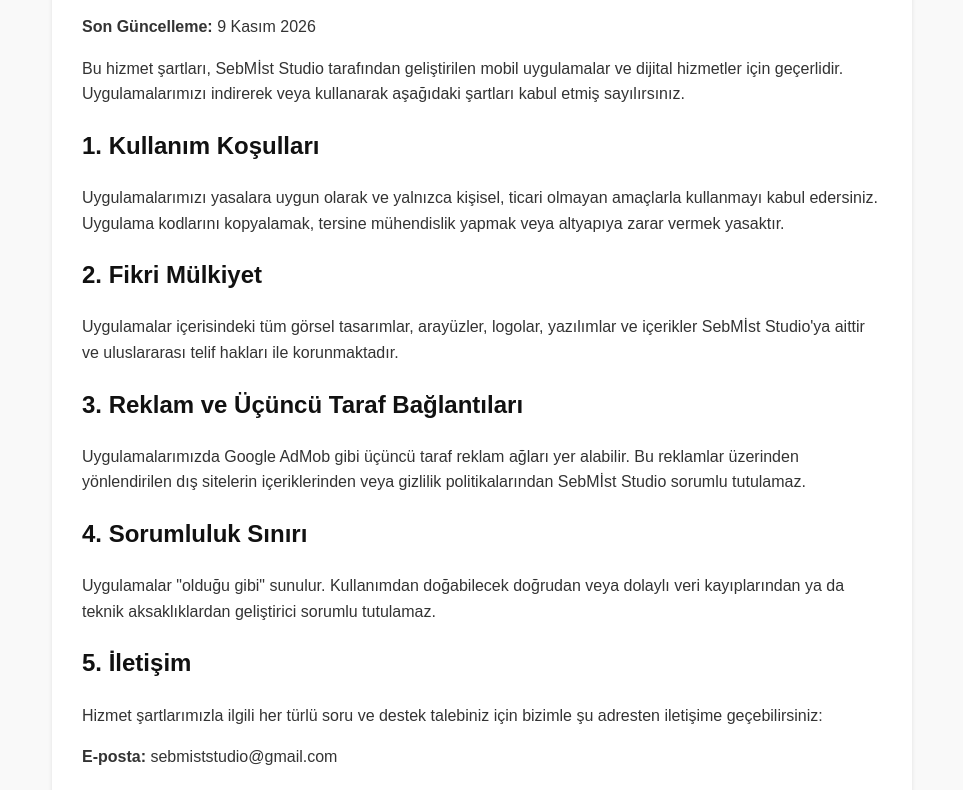
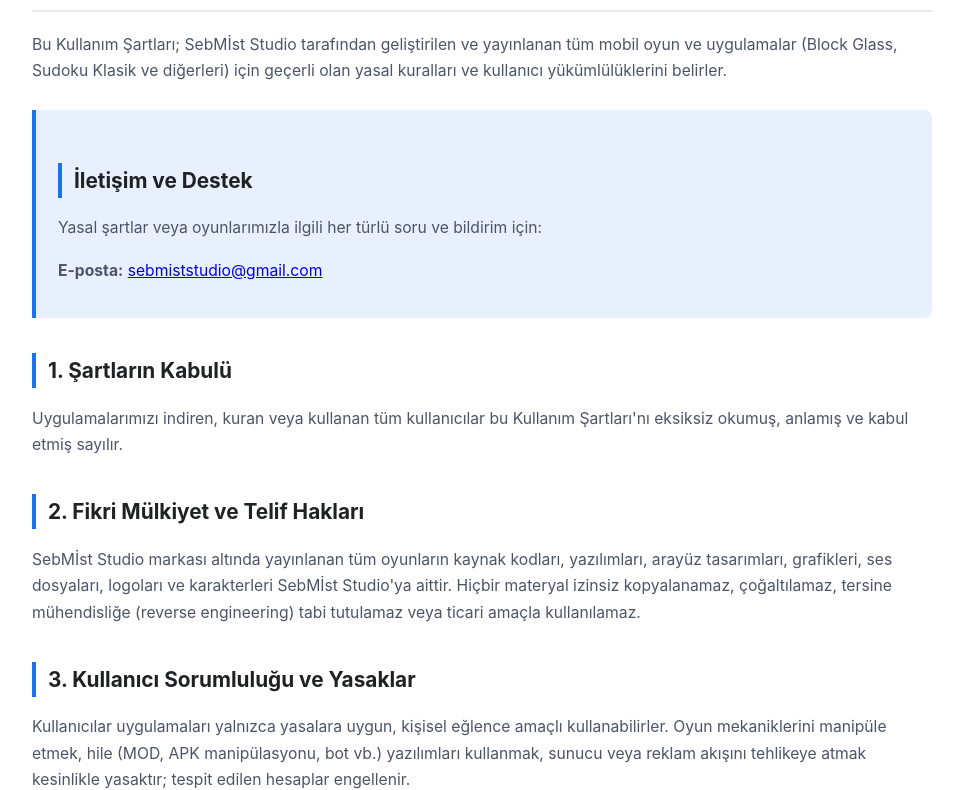
Before and after one commit to serata3434-prog/blockglass-site, a plain HTML site: page hizmet-sartlari.html in a window 1280 px wide. Shown: the part 130-920 px from the top of the page, without its empty margins (158-1121 px from the left). Drawn offline with Linux system fonts and the light colour scheme.

Commit message:
Update hizmet-sartlari.html

```diff
--- a/hizmet-sartlari.html
+++ b/hizmet-sartlari.html
@@ -3,36 +3,45 @@
 <head>
     <meta charset="UTF-8">
     <meta name="viewport" content="width=device-width, initial-scale=1.0">
-    <title>Hizmet Şartları - SebMİst Studio</title>
+    <title>SebMİst Studio - Kullanım Şartları</title>
     <style>
-        body { font-family: Arial, sans-serif; line-height: 1.6; margin: 0; padding: 20px; color: #333; background: #f9f9f9; }
-        .container { max-width: 800px; margin: 0 auto; background: #fff; padding: 30px; border-radius: 8px; box-shadow: 0 2px 4px rgba(0,0,0,0.1); }
-        h1, h2 { color: #111; }
-        p { margin-bottom: 15px; }
+        body { font-family: -apple-system, BlinkMacSystemFont, "Segoe UI", Roboto, sans-serif; line-height: 1.7; color: #2c3e50; background-color: #f8f9fa; margin: 0; padding: 20px; }
+        .container { max-width: 900px; margin: 0 auto; background: #ffffff; padding: 40px; border-radius: 12px; box-shadow: 0 4px 20px rgba(0,0,0,0.06); }
+        h1 { color: #1a73e8; border-bottom: 2px solid #eaeaea; padding-bottom: 12px; font-size: 1.8rem; }
+        h2 { color: #202124; margin-top: 35px; font-size: 1.3rem; border-left: 4px solid #1a73e8; padding-left: 12px; }
+        p, li { color: #4a5568; font-size: 0.98rem; }
+        ul { padding-left: 20px; margin-bottom: 20px; }
+        li { margin-bottom: 8px; }
+        .contact-box { background: #e8f0fe; border-left: 4px solid #1a73e8; padding: 18px 22px; margin: 25px 0; border-radius: 0 8px 8px 0; }
+        footer { text-align: center; margin-top: 50px; padding-top: 20px; border-top: 1px solid #eaeaea; font-size: 0.85rem; color: #718096; }
     </style>
 </head>
 <body>
     <div class="container">
-        <h1>Hizmet Şartları</h1>
-        <p><strong>Son Güncelleme:</strong> 9 Kasım 2026</p>
+        <h1>SebMİst Studio - Kullanım Şartları (Terms of Service)</h1>
+        <p>Bu Kullanım Şartları; SebMİst Studio tarafından geliştirilen ve yayınlanan tüm mobil oyun ve uygulamalar (Block Glass, Sudoku Klasik ve diğerleri) için geçerli olan yasal kuralları ve kullanıcı yükümlülüklerini belirler.</p>
 
-        <p>Bu hizmet şartları, SebMİst Studio tarafından geliştirilen mobil uygulamalar ve dijital hizmetler için geçerlidir. Uygulamalarımızı indirerek veya kullanarak aşağıdaki şartları kabul etmiş sayılırsınız.</p>
+        <div class="contact-box">
+            <h2>İletişim ve Destek</h2>
+            <p>Yasal şartlar veya oyunlarımızla ilgili her türlü soru ve bildirim için:</p>
+            <p><strong>E-posta:</strong> <a href="mailto:sebmiststudio@gmail.com">sebmiststudio@gmail.com</a></p>
+        </div>
 
-        <h2>1. Kullanım Koşulları</h2>
-        <p>Uygulamalarımızı yasalara uygun olarak ve yalnızca kişisel, ticari olmayan amaçlarla kullanmayı kabul edersiniz. Uygulama kodlarını kopyalamak, tersine mühendislik yapmak veya altyapıya zarar vermek yasaktır.</p>
+        <h2>1. Şartların Kabulü</h2>
+        <p>Uygulamalarımızı indiren, kuran veya kullanan tüm kullanıcılar bu Kullanım Şartları'nı eksiksiz okumuş, anlamış ve kabul etmiş sayılır.</p>
 
-        <h2>2. Fikri Mülkiyet</h2>
-        <p>Uygulamalar içerisindeki tüm görsel tasarımlar, arayüzler, logolar, yazılımlar ve içerikler SebMİst Studio'ya aittir ve uluslararası telif hakları ile korunmaktadır.</p>
+        <h2>2. Fikri Mülkiyet ve Telif Hakları</h2>
+        <p>SebMİst Studio markası altında yayınlanan tüm oyunların kaynak kodları, yazılımları, arayüz tasarımları, grafikleri, ses dosyaları, logoları ve karakterleri SebMİst Studio'ya aittir. Hiçbir materyal izinsiz kopyalanamaz, çoğaltılamaz, tersine mühendisliğe (reverse engineering) tabi tutulamaz veya ticari amaçla kullanılamaz.</p>
 
-        <h2>3. Reklam ve Üçüncü Taraf Bağlantıları</h2>
-        <p>Uygulamalarımızda Google AdMob gibi üçüncü taraf reklam ağları yer alabilir. Bu reklamlar üzerinden yönlendirilen dış sitelerin içeriklerinden veya gizlilik politikalarından SebMİst Studio sorumlu tutulamaz.</p>
+        <h2>3. Kullanıcı Sorumluluğu ve Yasaklar</h2>
+        <p>Kullanıcılar uygulamaları yalnızca yasalara uygun, kişisel eğlence amaçlı kullanabilirler. Oyun mekaniklerini manipüle etmek, hile (MOD, APK manipülasyonu, bot vb.) yazılımları kullanmak, sunucu veya reklam akışını tehlikeye atmak kesinlikle yasaktır; tespit edilen hesaplar engellenir.</p>
 
-        <h2>4. Sorumluluk Sınırı</h2>
-        <p>Uygulamalar "olduğu gibi" sunulur. Kullanımdan doğabilecek doğrudan veya dolaylı veri kayıplarından ya da teknik aksaklıklardan geliştirici sorumlu tutulamaz.</p>
+        <h2>4. Sorumluluk Reddi (Disclaimer)</h2>
+        <p>Uygulamalar kullanıcılara "olduğu gibi" sunulur. SebMİst Studio, yazılımların kesintisiz veya tamamen hatasız çalışacağını garanti etmez; uygulamanın kullanımından doğabilecek dolaylı cihaz veya veri kayıplarından sorumlu tutulamaz.</p>
 
-        <h2>5. İletişim</h2>
-        <p>Hizmet şartlarımızla ilgili her türlü soru ve destek talebiniz için bizimle şu adresten iletişime geçebilirsiniz:</p>
-        <p><strong>E-posta:</strong> sebmiststudio@gmail.com</p>
+        <footer>
+            <p>&copy; 2026 SebMİst Studio. Tüm hakları saklıdır.</p>
+        </footer>
     </div>
 </body>
 </html>
```
